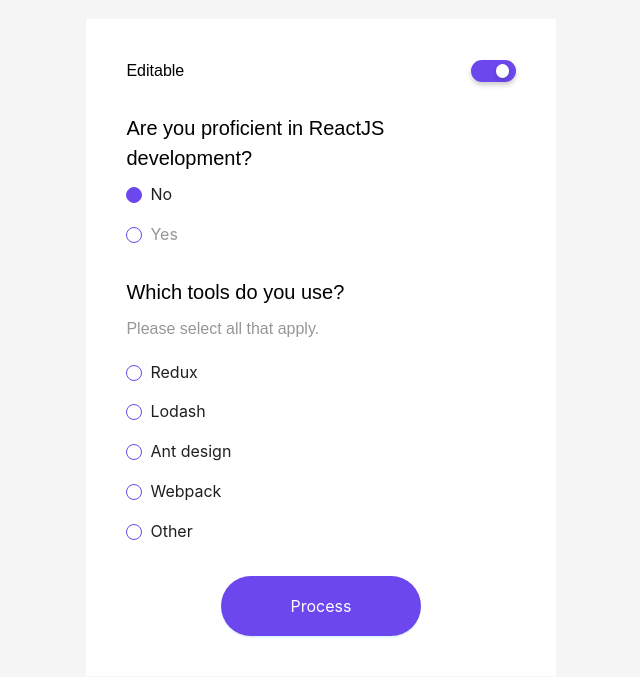
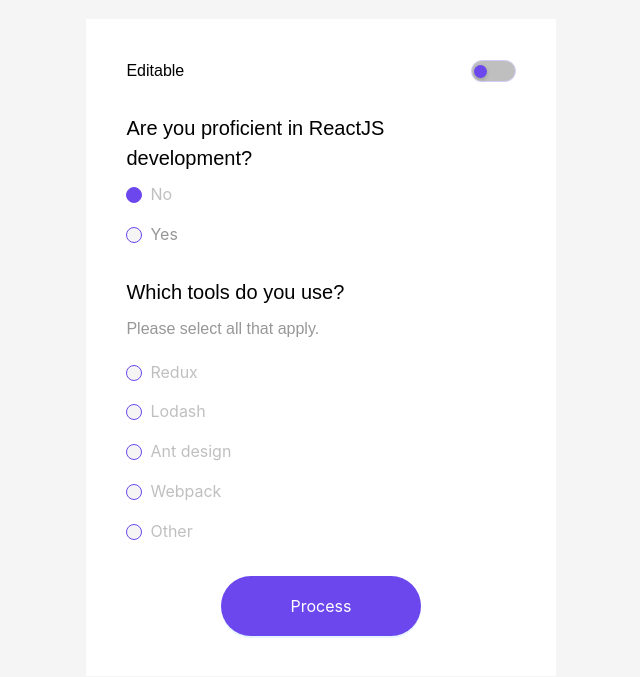
Before and after one commit to felix-le/assignment-fe, a React (Create React App) app: page / in a window 1280 px wide. Shown: the part 109-786 px from the top of the page, without its empty margins (319-959 px from the left). Built offline with nearby package versions, Linux system fonts and the light colour scheme.

Commit message:
update disable

```diff
--- a/src/components/elements/CheckBoxComponent.tsx
+++ b/src/components/elements/CheckBoxComponent.tsx
@@ -5,12 +5,14 @@ interface CheckboxProps {
   values: string[];
   selectedValues: string[];
   onChange: (selectedValues: string[]) => void;
+  disabled: boolean;
 }
 
 const CheckBoxComponent: React.FC<CheckboxProps> = ({
   values,
   selectedValues,
   onChange,
+  disabled,
 }) => {
   const containerRef = useRef<HTMLLabelElement>(null);
 
@@ -47,6 +49,7 @@ const CheckBoxComponent: React.FC<CheckboxProps> = ({
           ref={containerRef}
         >
           <Checkbox
+            disabled={disabled}
             checked={selectedValues.includes(option)}
             onChange={(e: CheckboxChangeEvent) => onCheckboxChange(option)}
             className="checkbox-brand text-base ant-radio-input mb-4"
--- a/src/components/elements/Radio.tsx
+++ b/src/components/elements/Radio.tsx
@@ -5,12 +5,18 @@ import { Radio } from "antd";
 interface RadioComponentProps {
   value: boolean;
   onChange: (value: boolean) => void;
+  disabled: boolean;
 }
 
-const RadioComponent: React.FC<RadioComponentProps> = ({ value, onChange }) => {
+const RadioComponent: React.FC<RadioComponentProps> = ({
+  value,
+  onChange,
+  disabled,
+}) => {
   const [radioValue, setRadioValue] = useState(value ? "Yes" : "No");
 
   const onRadioChange = (e: RadioChangeEvent) => {
+    if (disabled) return;
     const newValue = e.target.value === "Yes";
     setRadioValue(e.target.value);
     onChange(newValue);
@@ -21,6 +27,7 @@ const RadioComponent: React.FC<RadioComponentProps> = ({ value, onChange }) => {
       onChange={onRadioChange}
       value={radioValue}
       className="flex justify-start items-start flex-col"
+      disabled={disabled}
     >
       {["No", "Yes"].map((option, index) => (
         <Radio
--- a/src/components/elements/Switch.tsx
+++ b/src/components/elements/Switch.tsx
@@ -1,22 +1,20 @@
 import React, { useState } from "react";
 import { Switch } from "antd";
 
-const SwitchComponent: React.FC = () => {
-  const [isChecked, setChecked] = useState<boolean>(true);
+interface IProp {
+  value: boolean;
+  onChange: (newValue: boolean) => void;
+}
 
-  const onChange = (checked: boolean) => {
-    console.log(`switch to ${checked}`);
-    setChecked(checked);
-  };
-
+const SwitchComponent: React.FC<IProp> = ({ value, onChange }) => {
   return (
     <Switch
-      checked={isChecked}
+      checked={value}
       onChange={onChange}
       className={`
         w-[45px] h-[22px] switch-brand
       ${
-        isChecked === true
+        value === true
           ? "switch-brand-checked"
           : "bg-transparent switch-brand-unchecked"
       }  `}
--- a/src/components/elements/SwitchModalTitle.tsx
+++ b/src/components/elements/SwitchModalTitle.tsx
@@ -3,13 +3,15 @@ import Switch from "./Switch"; // Make sure to adjust the import path based on y
 
 interface Props {
   title: string;
+  value: boolean;
+  onChange: (newValue: boolean) => void;
 }
 
-const SwitchModalTitle: React.FC<Props> = ({ title }) => {
+const SwitchModalTitle: React.FC<Props> = ({ title, value, onChange }) => {
   return (
     <div className="flex justify-between items-center w-full">
       <h4>{title}</h4>
-      <Switch />
+      <Switch value={value} onChange={onChange} />
     </div>
   );
 };
--- a/src/components/modal/Modal.tsx
+++ b/src/components/modal/Modal.tsx
@@ -8,17 +8,9 @@ import ButtonComponent from "../elements/ButtonComponent";
 const tools = ["Redux", "Lodash", "Ant design", "Webpack", "Other"];
 
 function Modal() {
-  const [isYesSelected, setIsYesSelected] = useState(false);
-
-  const [selectedValues, setSelectedValues] = useState<string[]>([]);
-
-  const handleRadiosChange = (newValues: string[]) => {
-    setSelectedValues(newValues);
-  };
-
-  const handleRadioChange = (value: boolean) => {
-    setIsYesSelected(value);
-  };
+  const [isEditable, setIsEditable] = useState(false);
+  const [isProficient, setIsProficient] = useState(false);
+  const [selectedTools, setSelectedTools] = useState<string[]>([]);
 
   const handleSubmit = () => {
     // Handle submit logic
@@ -27,9 +19,17 @@ function Modal() {
 
   return (
     <div className="flex justify-center items-center flex-col">
-      <SwitchModalTitle title="Editable" />
+      <SwitchModalTitle
+        title="Editable"
+        value={isEditable}
+        onChange={setIsEditable}
+      />
       <QuestionSection question="Are you proficient in ReactJS development?">
-        <RadioComponent value={isYesSelected} onChange={handleRadioChange} />
+        <RadioComponent
+          disabled={!isEditable}
+          value={isProficient}
+          onChange={setIsProficient}
+        />
       </QuestionSection>
       <QuestionSection
         question="Which tools do you use?"
@@ -37,8 +37,9 @@ function Modal() {
       >
         <CheckBoxComponent
           values={tools}
-          selectedValues={selectedValues}
-          onChange={handleRadiosChange}
+          selectedValues={selectedTools}
+          onChange={setSelectedTools}
+          disabled={!isEditable}
         />
       </QuestionSection>
       <ButtonComponent buttonName="Process" handleOnSubmit={handleSubmit} />
--- a/src/components/modal/ModalWithContext.tsx
+++ b/src/components/modal/ModalWithContext.tsx
@@ -1,13 +1,8 @@
 import { Button } from "antd";
-
-import { useDispatch, useSelector } from "react-redux";
-import { increment, decrement } from "../../redux/actions/modalActions";
 
 import Modal from "./Modal";
 
 function ModalsWithContext() {
-  const count = useSelector((state: any) => state.count);
-  const dispatch = useDispatch();
   return (
     <div className="flex justify-center items-center w-full flex-col pt-[10%]">
       <div className="h-full max-w-full bg-white p-[40px] min-w-[410px]">
```
